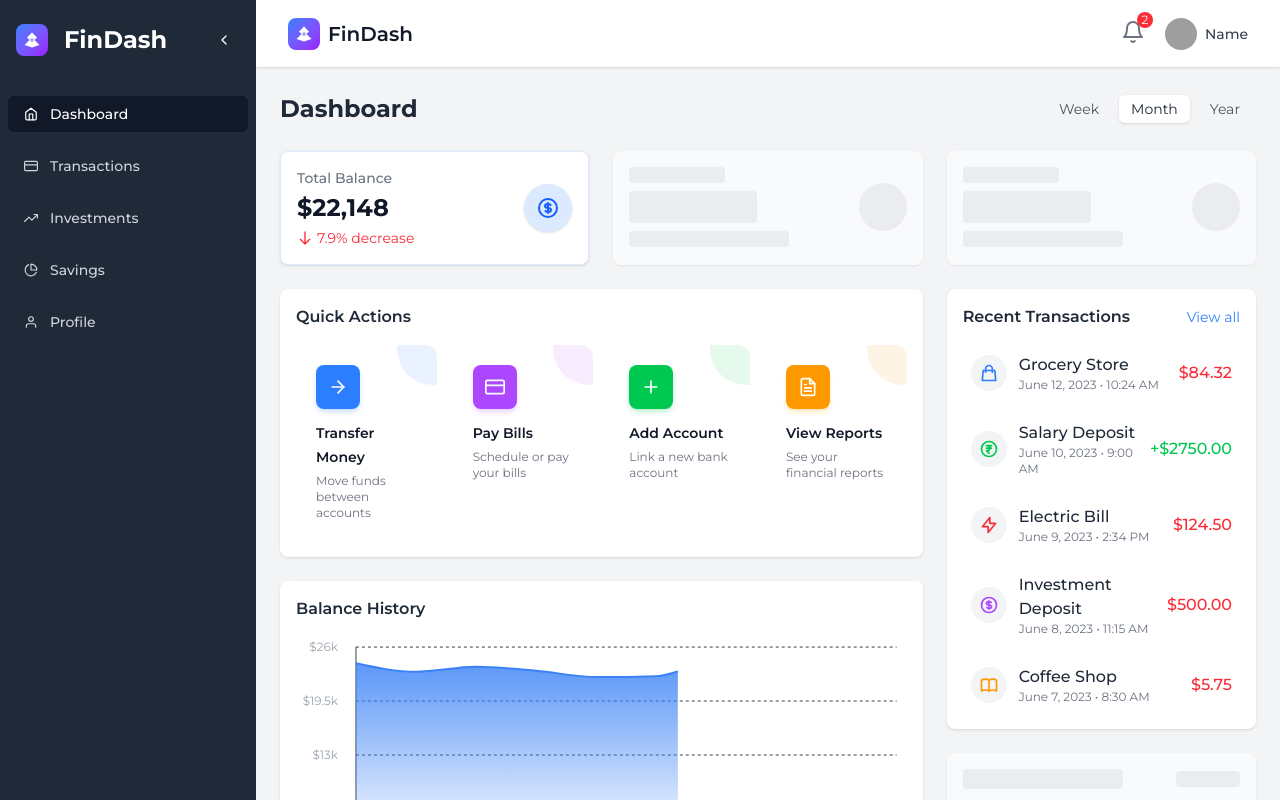
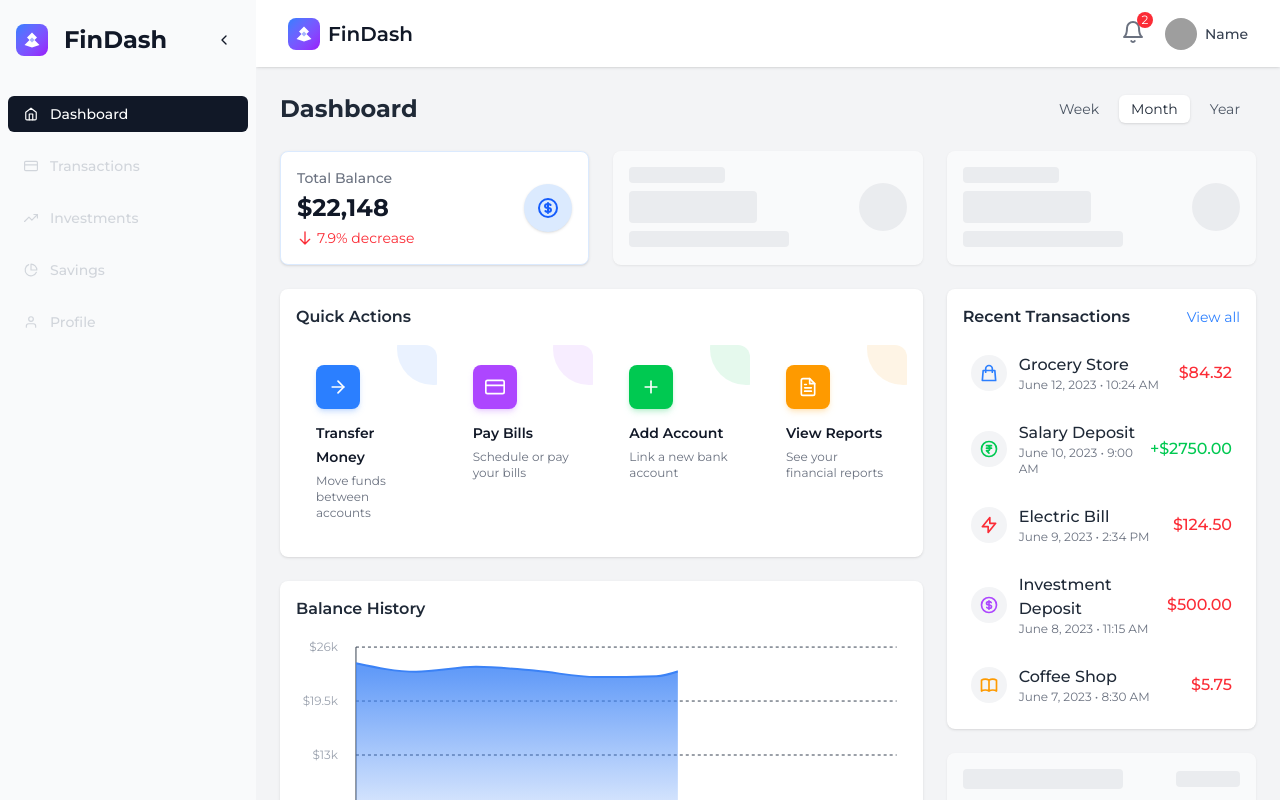
Before and after one commit to Ay7ot/findash, a React (Vite) app: page / in a window 1280 px wide. Both pictures are taken after typing "name@example.com", "Sample123" into the empty fields and a click on the button "Sign in". Built offline with nearby package versions, Linux system fonts and the light colour scheme; grey boxes are pictures that could not be loaded.

Commit message:
Added light mode to side bar

```diff
--- a/src/components/Sidebar.tsx
+++ b/src/components/Sidebar.tsx
@@ -47,14 +47,14 @@ export default function Sidebar({ isMobileOpen, setIsMobileOpen }: { isMobileOpe
       {/* Mobile overlay */}
       {isMobileOpen && (
         <div
-          className="fixed inset-0 bg-gray-900 opacity-70 z-20 md:hidden"
+          className="fixed inset-0 bg-gray-50 dark:bg-gray-900 opacity-70 z-20 md:hidden"
           onClick={() => setIsMobileOpen(false)}
         ></div>
       )}
 
       {/* Sidebar */}
       <div
-        className={`fixed md:static inset-y-0 left-0 z-30 flex flex-col h-full w-64 bg-gray-800 text-white transition-all duration-300 ease-in-out
+        className={`fixed md:static inset-y-0 left-0 z-30 flex flex-col h-full w-64 bg-gray-50 dark:bg-gray-900 text-gray-900 dark:text-white transition-all duration-300 ease-in-out
           ${isMobileOpen ? 'translate-x-0' : '-translate-x-full md:translate-x-0'}
           ${isCollapsed ? 'md:w-16' : 'md:w-64'}`}
       >
```
